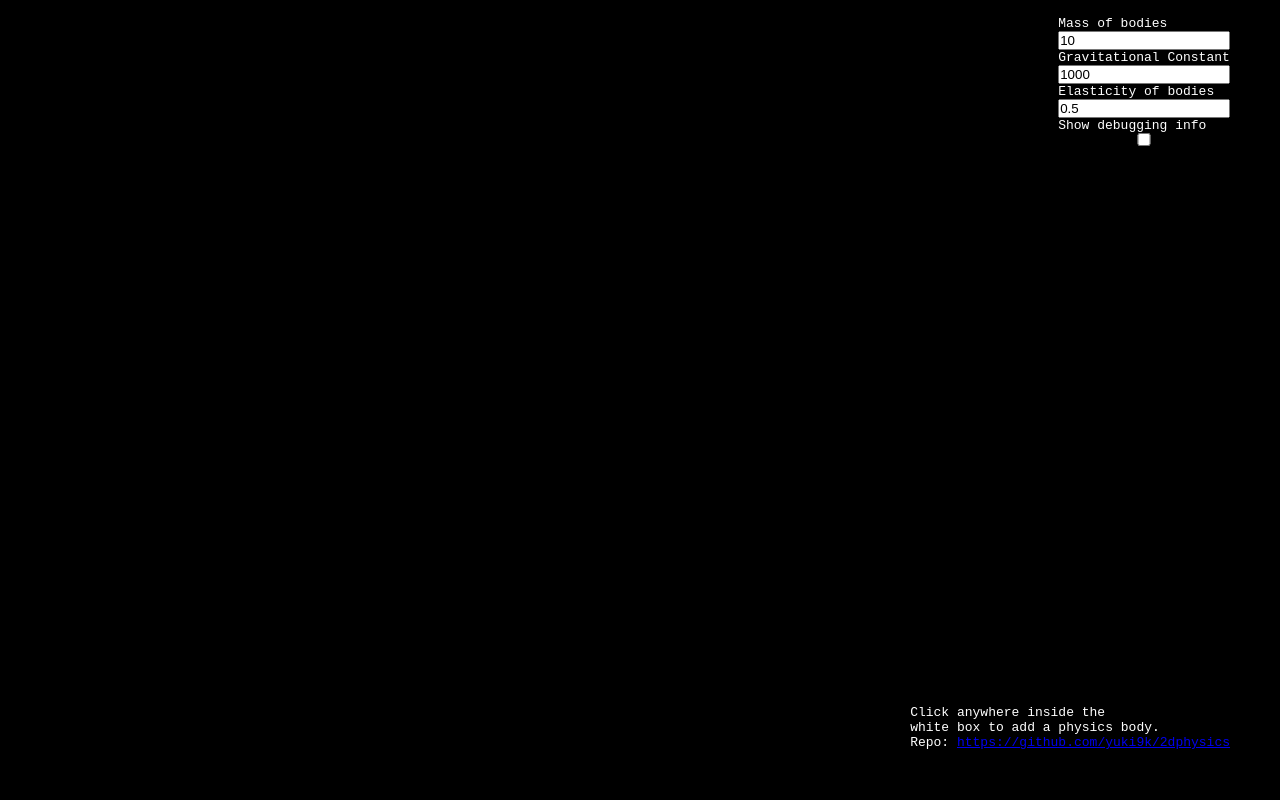
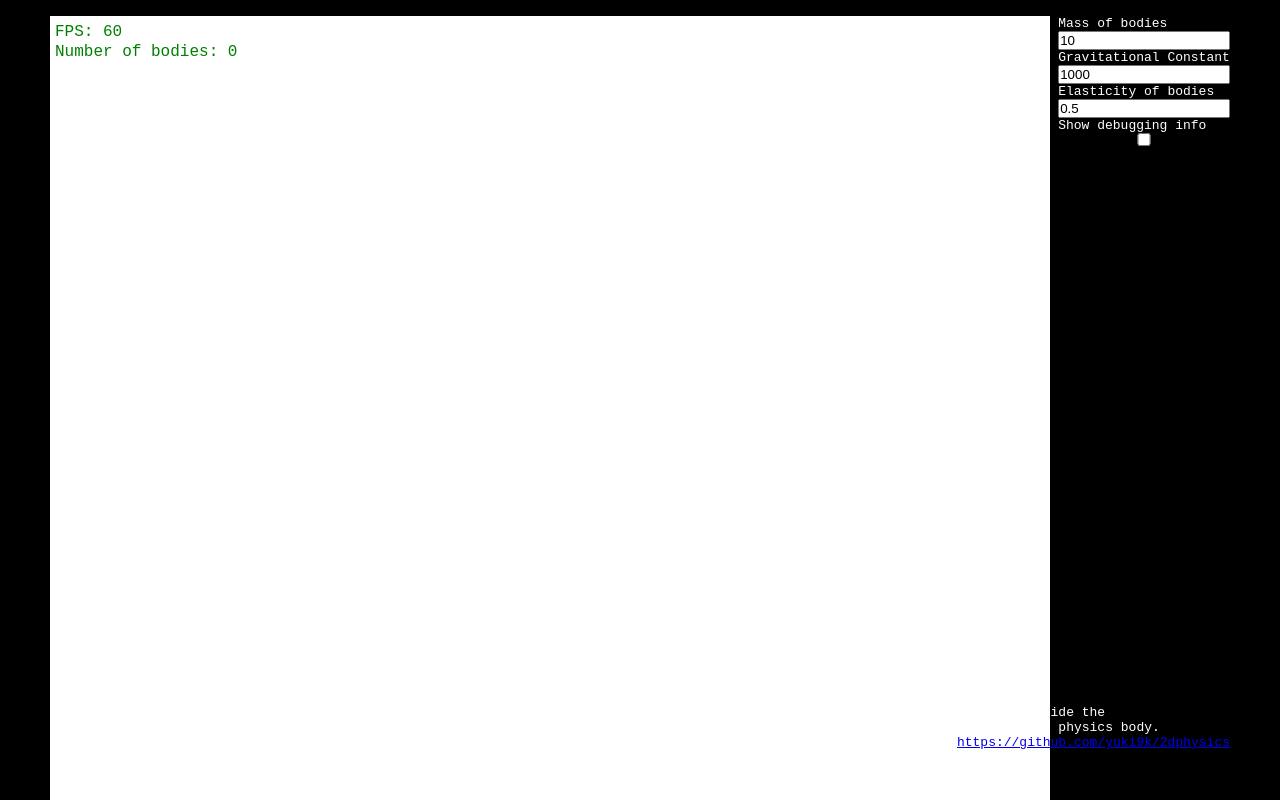
Before and after one commit to 0xLILIT/0xLILIT.github.io, a plain HTML site: page 2d.html in a window 1280 px wide. Shown: the top 800 px of the page. Drawn offline with Linux system fonts and the light colour scheme.

Commit message:
Update 2d.html

```diff
--- a/2d.html
+++ b/2d.html
@@ -112,6 +112,6 @@
       >
       <input type="checkbox" name="debug-input" id="debug-input" />
     </div>
-    <script type="module" src="./js/index.js"></script>
+    <script type="module" src="/js/2d.js"></script>
   </body>
 </html>
```
